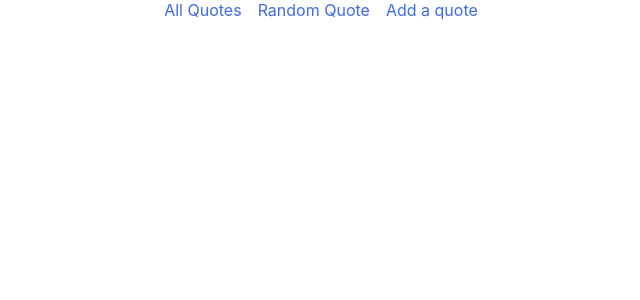
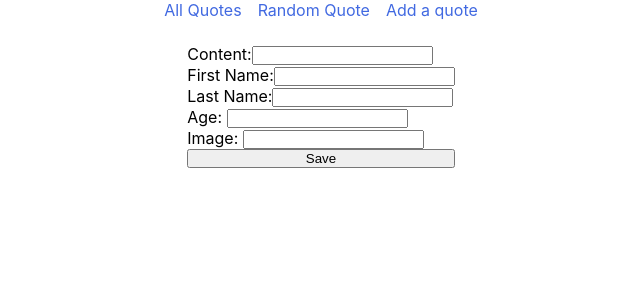
Before and after one commit to ramarinor/hoxton-node-quotes-frontend, a React (Vite) app: page /quotes/1/edit in a window 1280 px wide. Shown: the top 300 px of the page, without its empty margins (319-959 px from the left). Built offline with nearby package versions, Linux system fonts and the light colour scheme; no server answers.

Commit message:
added edit to frontend

```diff
--- a/src/App.css
+++ b/src/App.css
@@ -44,6 +44,7 @@ a {
 .quote {
   display: grid;
   grid-template-columns: 150px 1fr;
+  position: relative;
 }
 
 .quote__content {
@@ -57,6 +58,12 @@ a {
 .quote__content p {
   justify-self: end;
 }
-.add-quote-form {
+.add-quote-form,
+.edit-quote-form {
   display: grid;
 }
+.edit {
+  position: absolute;
+  right: 0;
+  z-index: 10;
+}
--- a/src/App.tsx
+++ b/src/App.tsx
@@ -2,6 +2,7 @@ import { Navigate, Route, Routes } from "react-router-dom";
 import "./App.css";
 import Header from "./componets/Header";
 import AddQuote from "./pages/AddQuote";
+import EditQuote from "./pages/EditQuote";
 import Quotes from "./pages/Quotes";
 import RandomQuote from "./pages/RandomQuote";
 import SingleQuote from "./pages/SingleQuote";
@@ -14,6 +15,7 @@ function App() {
         <Route path="/" element={<Navigate to="/quotes" />} />
         <Route path="/quotes" element={<Quotes />} />
         <Route path="/quotes/:id" element={<SingleQuote />} />
+        <Route path="/quotes/:id/edit" element={<EditQuote />} />
         <Route path="/random" element={<RandomQuote />} />
         <Route path="/addQuote" element={<AddQuote />} />
       </Routes>
--- a/src/componets/Quote.tsx
+++ b/src/componets/Quote.tsx
@@ -1,20 +1,35 @@
-import { Link } from "react-router-dom";
+import { Link, useNavigate } from "react-router-dom";
 
 type Props = {
   quote: Quote;
 };
+function Quote({ quote }: Props) {
+  const navigate = useNavigate();
 
-function Quote({ quote }: Props) {
   return (
     <div className="quote">
       <div className="quote__image">
         <img src={quote.image} alt="profile" />
       </div>
+
       <div className="quote__content">
-        <q>{quote.content}</q>
-        <p>
-          - {quote.firstName} {quote.lastName} ({quote.age})
-        </p>
+        <Link to={`/quotes/${quote.id}`}>
+          <q>{quote.content}</q>
+          <p>
+            - {quote.firstName} {quote.lastName} ({quote.age})
+          </p>
+        </Link>
+      </div>
+
+      <div className="edit">
+        <button
+          onClick={(event) => {
+            event.stopPropagation();
+            navigate(`/quotes/${quote.id}/edit`);
+          }}
+        >
+          Edit
+        </button>
       </div>
     </div>
   );
--- a/src/componets/QuotesList.tsx
+++ b/src/componets/QuotesList.tsx
@@ -1,4 +1,3 @@
-import { Link } from "react-router-dom";
 import Quote from "./Quote";
 
 type Props = {
@@ -9,9 +8,7 @@ function QuotesList({ quotes }: Props) {
     <ul className="quotes__list">
       {quotes.map((quote) => (
         <li className="quotes__list-item" key={quote.id}>
-          <Link to={`/quotes/${quote.id}`}>
-            <Quote quote={quote} />
-          </Link>
+          <Quote quote={quote} />
         </li>
       ))}
     </ul>
--- /dev/null
+++ b/src/pages/EditQuote.tsx
@@ -0,0 +1,97 @@
+import { useEffect, useState } from "react";
+import { useNavigate, useParams } from "react-router-dom";
+
+function EditQuote() {
+  const navigate = useNavigate();
+  const params = useParams();
+  const [quote, setQuote] = useState<Quote | null>(null);
+  useEffect(() => {
+    fetch(`http://localhost:4000/quotes/${params.id}`)
+      .then((resp) => resp.json())
+      .then((quote) => setQuote(quote));
+  }, []);
+  return (
+    <form
+      className="edit-quote-form"
+      onSubmit={(event) => {
+        event.preventDefault();
+        const formEl = event.target as HTMLFormElement & {
+          content: HTMLInputElement;
+          firstName: HTMLInputElement;
+          lastName: HTMLInputElement;
+          age: HTMLInputElement;
+          image: HTMLInputElement;
+        };
+        const editedQuote = {
+          content: formEl.content.value,
+          firstName: formEl.firstName.value,
+          lastName: formEl.lastName.value,
+          age: Number(formEl.age.value),
+          image: formEl.image.value
+        };
+        fetch(`http://localhost:4000/quotes/${params.id}`, {
+          method: "PATCH",
+          headers: {
+            "Content-Type": "application/json"
+          },
+          body: JSON.stringify(editedQuote)
+        })
+          .then((resp) => resp.json())
+          .then((parsedResp) => {
+            if (parsedResp.errors) {
+              console.log(parsedResp.errors);
+            } else {
+              console.log("quote updated successfully");
+              navigate(`/quotes/${quote?.id}`);
+            }
+          });
+        formEl.reset();
+      }}
+    >
+      <label>
+        Content:
+        <input
+          type="text"
+          name="content"
+          required
+          defaultValue={quote?.content}
+        />
+      </label>
+      <label>
+        First Name:
+        <input
+          type="text"
+          name="firstName"
+          required
+          defaultValue={quote?.firstName}
+        />
+      </label>
+      <label>
+        Last Name:
+        <input
+          type="text"
+          name="lastName"
+          required
+          defaultValue={quote?.lastName}
+        />
+      </label>
+      <label>
+        Age:{" "}
+        <input
+          type="number"
+          name="age"
+          required
+          min={0}
+          defaultValue={quote?.age}
+        />
+      </label>
+      <label>
+        Image:{" "}
+        <input type="url" name="image" required defaultValue={quote?.image} />
+      </label>
+      <button type="submit"> Save</button>
+    </form>
+  );
+}
+
+export default EditQuote;
```
